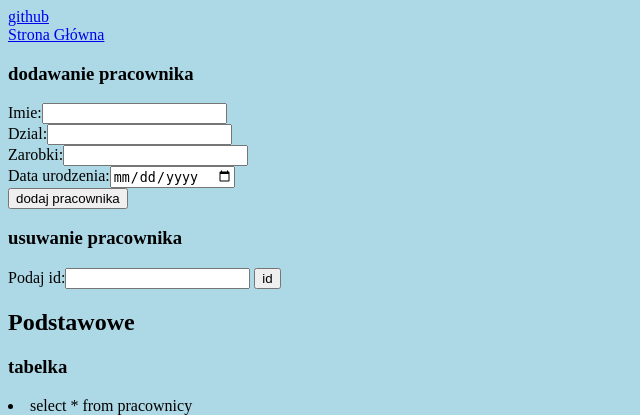
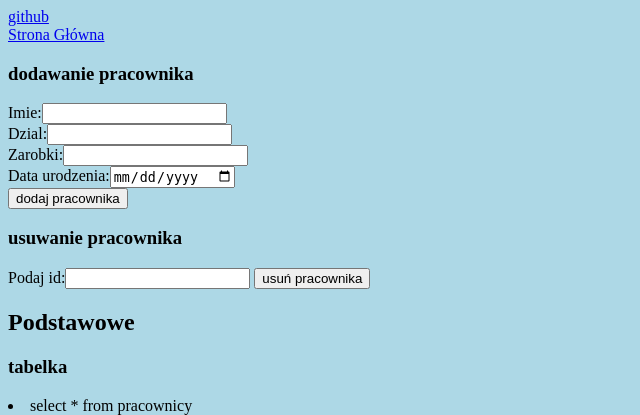
Before and after one commit to OlgaSzulc02/php, a PHP site: page /danedobazy.php in a window 1280 px wide. Shown: the top 415 px of the page, without its empty margins (0-640 px from the left). Run offline with PHP 8.4, Linux system fonts and the light colour scheme; data that the repository does not hold is empty.

Commit message:
Update danedobazy.php

```diff
--- a/danedobazy.php
+++ b/danedobazy.php
@@ -26,7 +26,7 @@
 <h3>usuwanie pracownika</h3>
 <form action="delete.php" method="POST">
 	<label>Podaj id:</label><input type="number" name="id_pracownicy"</br>
-   <input type="submit" value="id">
+   <input type="submit" value="usuń pracownika">
 </form>
 <?php
 require_once("connect.php");
```
